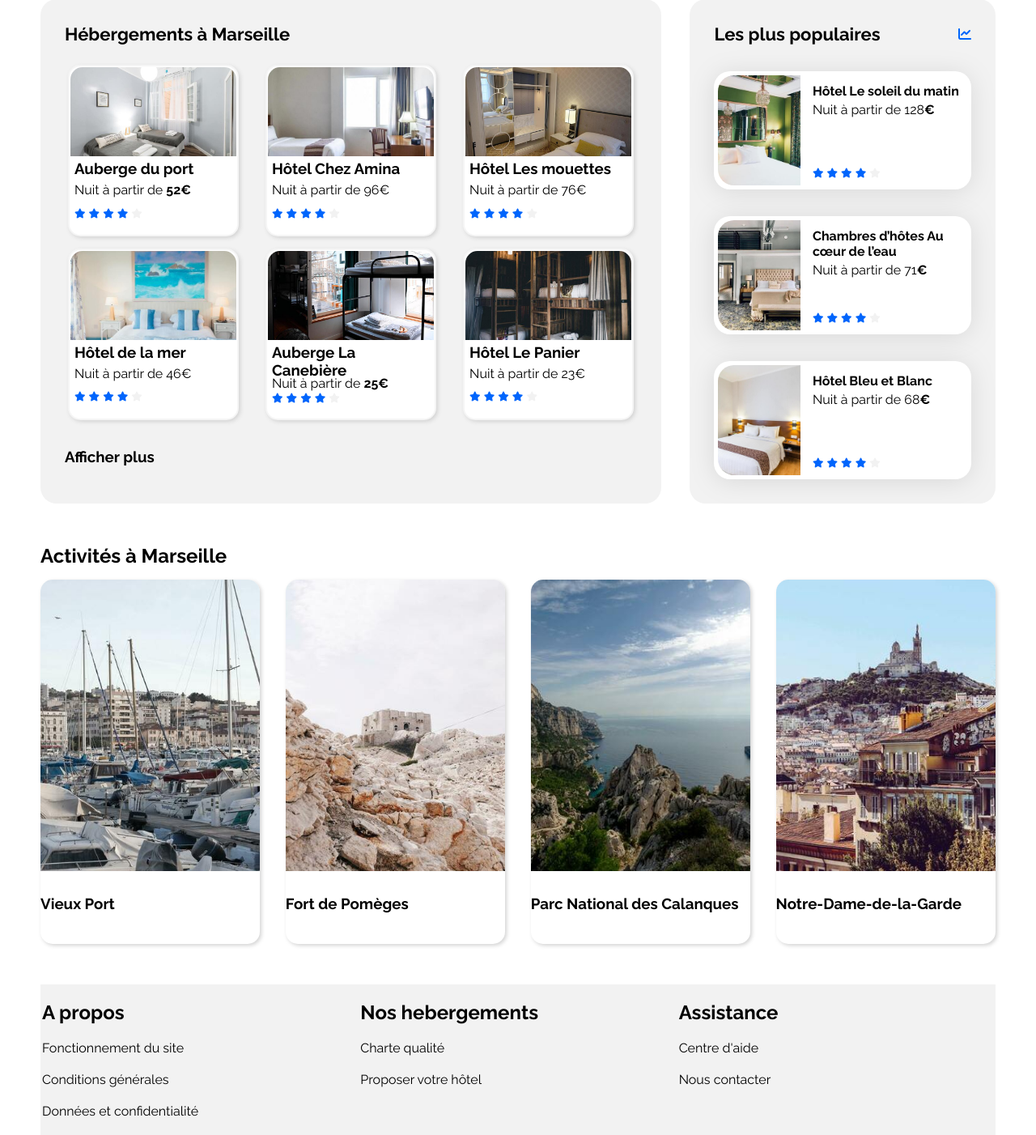
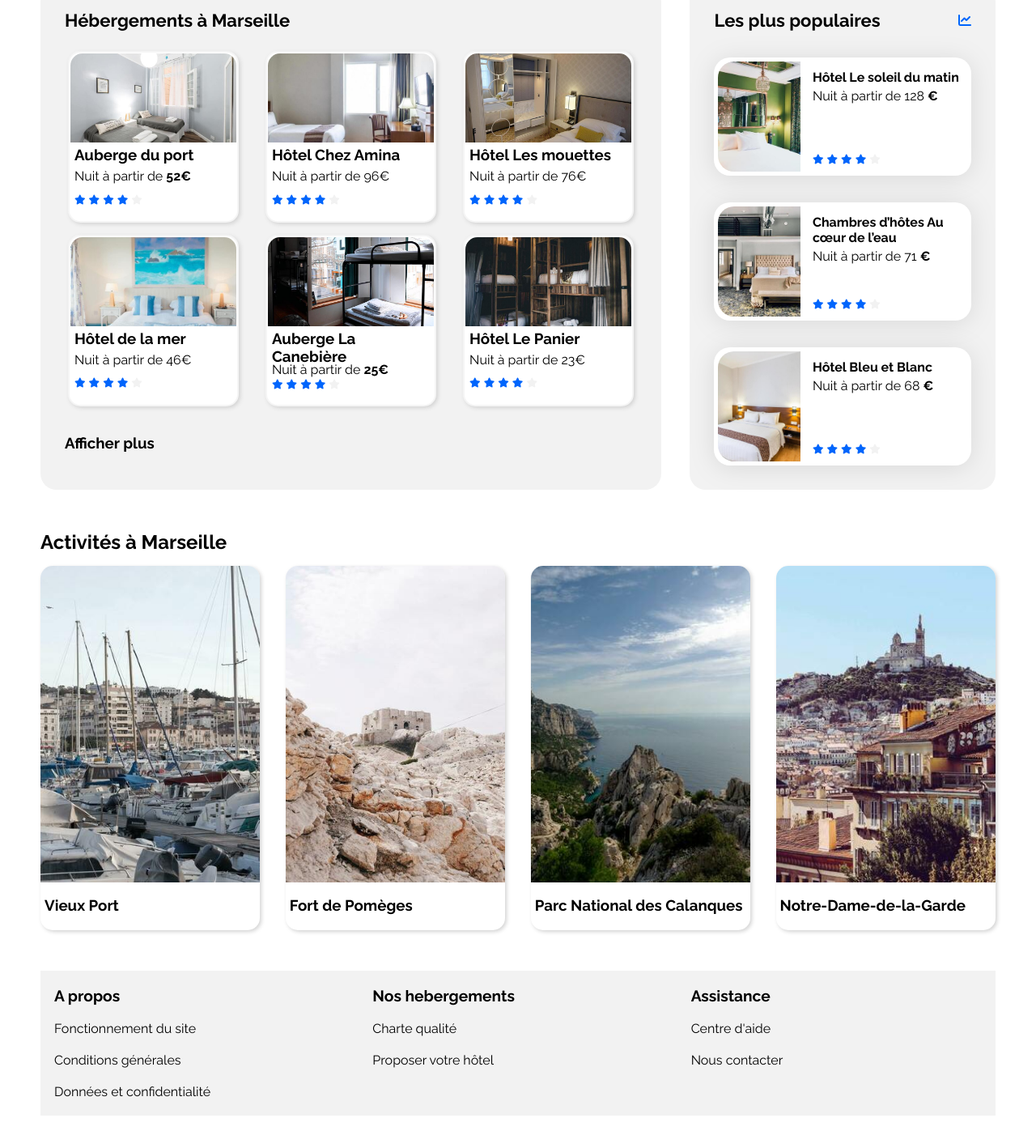
Before and after one commit to theowenger/oc_booki, a plain HTML site: page index.html in a window 1280 px wide. Shown: the part 448-1850 px from the top of the page at 81% size. After the commit the page ends 1826 px from the top, so only its background shows below. Drawn offline with Linux system fonts and the light colour scheme.

Commit message:
last fix css and semantic html

```diff
--- a/css/style.css
+++ b/css/style.css
@@ -50,6 +50,7 @@ html {
 
 .header-navigation a:hover {
     border-top: 2px #0065FC solid;
+    color: #0065FC;
 }
 
 body {
@@ -67,6 +68,11 @@ body {
 a {
     color: inherit;
     text-decoration: none;
+}
+
+h1 {
+    margin-bottom: 10px;
+    font-size: 1.5rem;
 }
 
 .title-description {
@@ -129,7 +135,18 @@ button .fa-magnifying-glass {
 .button-container {
     display: flex;
     flex-direction: row;
-    align-items: center;
+    align-items: baseline;
+    justify-content: baseline;
+    flex-wrap: wrap;
+}
+
+.button-container h2 {
+    font-size: 1.3rem;
+    margin-right: 5px;
+}
+
+.button-filter-container {
+    display: flex;
     flex-wrap: wrap;
 }
 
@@ -153,7 +170,7 @@ button .fa-magnifying-glass {
     padding: 15px;
     padding-left: 20px;
     padding-right: 20px;
-    margin: 20px;
+    margin: 10px;
     font-size: 1.1rem;
     cursor: pointer;
     font-family: raleway;
@@ -280,6 +297,10 @@ button .fa-magnifying-glass {
     box-shadow: 2px 2px 5px lightgray;
 }
 
+.boxLocation article {
+    height: 100%;
+}
+
 .boxLocation h3 {
     padding-left: 5px;
 }
@@ -398,12 +419,13 @@ button .fa-magnifying-glass {
     margin-bottom: 50px;
 }
 
-.box-activity {
+.box-activity ul {
     margin-top: 15px;
     display: flex;
     flex-direction: row;
     justify-content: space-between;
     align-items: center;
+    list-style-type: none;
 }
 
 .link-activity {
@@ -418,13 +440,23 @@ button .fa-magnifying-glass {
     box-shadow: 4px 4px 5px lightgray;
 }
 
+.link-activity article {
+    display: flex;
+    flex-direction: column;
+    justify-content: space-between;
+    height: 100%;
+}
+
 .link-activity h3 {
-    margin-top: 25px;
+
+    margin: 5px;
+    margin-bottom: 20px;
+    margin-top: 0px;
 }
 
 .imgActivity {
 
-    height: 80%;
+    height: 87%;
     width: 100%;
     border-radius: 15px 15px 0px 0px;
     object-fit: cover;
@@ -448,14 +480,16 @@ button .fa-magnifying-glass {
 
 .propos {
     width: 33%;
+    list-style-type: none;
 }
 
-.propos h2 {
+.propos li {
     margin-bottom: 20px;
+    padding-left: 15px;
 }
 
-.propos p {
-    margin-bottom: 20px;
+.propos li h2 {
+    font-size: 1.2rem;
 }
 
 
@@ -540,12 +574,6 @@ button .fa-magnifying-glass {
         padding-right: 15px;
     }
 
-    .localisation {
-        margin-left: auto;
-        margin-right: auto;
-        display: flex;
-        justify-content: center;
-    }
 
     button .fa-magnifying-glass {
         display: inline;
@@ -560,25 +588,26 @@ button .fa-magnifying-glass {
         padding-right: 10px;
     }
 
-    .button-container {
+    .containLocation {
         flex-direction: column;
+        width: 100%;
     }
 
-    .buttonFilter {
-        margin-top: 5px;
-        margin-bottom: 0;
-    }
-
-    .containLocation {
-        flex-direction: column;
+    .hebergements-and-populaires section {
+        padding: 5%;
     }
 
     .boxLocation {
-        width: 100%;
+        width: 98%;
         height: 300px;
+        margin: 0;
+        padding: 0;
+        margin-bottom: 20px;
+
     }
 
     .imgLocation {
+        width: 100%;
         height: 200px;
     }
 
@@ -590,7 +619,11 @@ button .fa-magnifying-glass {
         width: 100%;
     }
 
-    .box-activity {
+    .activity h2 {
+        padding-left: 20px;
+    }
+
+    .box-activity ul {
         flex-direction: column;
     }
 
@@ -610,8 +643,6 @@ button .fa-magnifying-glass {
         margin-right: auto;
     }
 
-    @media (max-width: 480px) {}
-
     @media (max-width: 386px) {
         .fa-location-dot {
             display: none;
--- a/index.html
+++ b/index.html
@@ -26,28 +26,44 @@
         <main>
             <div class="search-menu-container">
                 <div class="title-description">
-                    <h2>Trouvez votre hébergement pour des vacances de rêve</h2>
+                    <h1>Trouvez votre hébergement pour des vacances de rêve</h1>
                     <p>En plein centre-ville ou en pleine nature</p>
                 </div>
-                <nav class="localisation">
 
-                    <form method="post">
-
+                <form method="post" class="localisation">
                     <label for="research"><i class="fa-solid fa-location-dot"></i></label>
-                        <input type="text" name="research" id="research" class="search" placeholder="Marseille, France">
-                        <button class="buttonSearch"><span>Rechercher</span><i
-                                class="fa-solid fa-magnifying-glass"></i></button>
+                    <input type="text" name="research" id="research" class="search" placeholder="Marseille, France" />
+                    <button class="buttonSearch">
+                        <span>Rechercher</span>
+                        <i class="fa-solid fa-magnifying-glass"></i>
+                    </button>
                 </form>
 
-                </nav>
 
                 <div class="button-container">
-                    <h3>Filtres</h3>
-                    <button class="buttonFilter"><i
-                            class="fa-solid fa-money-bill-wave"></i><span>Économique</span></button>
-                    <button class="buttonFilter"><i class="fa-solid fa-person"></i><span>Familial</span></button>
-                    <button class="buttonFilter"><i class="fa-solid fa-heart"></i><span>Romantique</span></button>
-                    <button class="buttonFilter"><i class="fa-solid fa-fire"></i><span>Nos pépites</span></button>
+                    <h2>Filtres</h2>
+                    <div class="button-filter-container">
+                        <button class="buttonFilter">
+                            <i class="fa-solid fa-money-bill-wave"></i>
+                            <span>Économique</span>
+                        </button>
+                        <button class="buttonFilter">
+                            <i class="fa-solid fa-money-bill-wave"></i>
+                            <span>Économique</span>
+                        </button>
+                        <button class="buttonFilter">
+                            <i class="fa-solid fa-person"></i>
+                            <span>Familial</span>
+                        </button>
+                        <button class="buttonFilter">
+                            <i class="fa-solid fa-heart"></i>
+                            <span>Romantique</span>
+                        </button>
+                        <button class="buttonFilter">
+                            <i class="fa-solid fa-fire"></i>
+                            <span>Nos pépites</span>
+                        </button>
+                    </div>
                 </div>
 
                 <div class="information">
@@ -61,9 +77,9 @@
 
                     <h2 class=" location-title">Hébergements à Marseille</h2>
                     <div class="containLocation">
-                        <nav class="boxLocation">
-                            <a href="#"><img src="images/hebergements/fred-kleber.jpg" alt="Cannebiere"
-                                    class="imgLocation">
+                        <a href="#" class="boxLocation">
+                            <article>
+                                <img src="images/hebergements/fred-kleber.jpg" alt="Cannebiere" class="imgLocation">
                                 <div class="description-location">
                                     <h3>Auberge du port</h3>
                                     <p>Nuit à partir de <b>52€</b></p>
@@ -75,11 +91,11 @@
                                         <i class="fa-xs fa-solid fa-star neutral-star" aria-hidden="true"></i>
                                     </p>
                                 </div>
+                            </article>
                         </a>
-                        </nav>
-                        <nav class="boxLocation">
-                            <a href="#"><img src="images/hebergements/febrian-zakaria.jpg" alt="Hotel port"
-                                    class="imgLocation">
+                        <a href="#" class="boxLocation">
+                            <article>
+                                <img src="images/hebergements/febrian-zakaria.jpg" alt="Hotel port" class="imgLocation">
                                 <div class="description-location">
                                     <h3>Hôtel Chez Amina</h3>
                                     <p>Nuit à partir de 96€</p>
@@ -91,10 +107,11 @@
                                         <i class="fa-xs fa-solid fa-star neutral-star" aria-hidden="true"></i>
                                     </p>
                                 </div>
+                            </article>
                         </a>
-                        </nav>
-                        <nav class="boxLocation">
-                            <a href="#"><img src="images/hebergements/reisetopia.jpg" alt="Mouette" class="imgLocation">
+                        <a href="#" class="boxLocation">
+                            <article>
+                                <img src="images/hebergements/reisetopia.jpg" alt="Mouette" class="imgLocation">
                                 <div class="description-location">
                                     <h3>Hôtel Les mouettes</h3>
                                     <p>Nuit à partir de 76€</p>
@@ -106,11 +123,11 @@
                                         <i class="fa-xs fa-solid fa-star neutral-star" aria-hidden="true"></i>
                                     </p>
                                 </div>
+                            </article>
                         </a>
-                        </nav>
-                        <nav class="boxLocation">
-                            <a href="#"><img src="images/hebergements/annie-spratt.jpg" alt="Hotel mer"
-                                    class="imgLocation">
+                        <a href="#" class="boxLocation">
+                            <article>
+                                <img src="images/hebergements/annie-spratt.jpg" alt="Hotel mer" class="imgLocation">
                                 <div class="description-location">
                                     <h3>Hôtel de la mer</h3>
                                     <p>Nuit à partir de 46€</p>
@@ -122,10 +139,11 @@
                                         <i class="fa-xs fa-solid fa-star neutral-star" aria-hidden="true"></i>
                                     </p>
                                 </div>
+                            </article>
                         </a>
-                        </nav>
-                        <nav class="boxLocation">
-                            <a href="#"><img src="images/hebergements/marcus-loke.jpg" alt="panier" class="imgLocation">
+                        <a href="#" class="boxLocation">
+                            <article>
+                                <img src="images/hebergements/marcus-loke.jpg" alt="panier" class="imgLocation">
                                 <div class="description-location">
                                     <h3>Auberge La Canebière</h3>
                                     <p>Nuit à partir de <b>25€</b></p>
@@ -137,10 +155,11 @@
                                         <i class="fa-xs fa-solid fa-star neutral-star" aria-hidden="true"></i>
                                     </p>
                                 </div>
+                            </article>
                         </a>
-                        </nav>
-                        <nav class="boxLocation">
-                            <a href="#"><img src="images/hebergements/nicate-lee.jpg" alt="amina" class="imgLocation">
+                        <a href="#" class="boxLocation">
+                            <article>
+                                <img src="images/hebergements/nicate-lee.jpg" alt="amina" class="imgLocation">
                                 <div class="description-location">
                                     <h3>Hôtel Le Panier</h3>
                                     <p>Nuit à partir de 23€</p>
@@ -152,8 +171,8 @@
                                         <i class="fa-xs fa-solid fa-star neutral-star" aria-hidden="true"></i>
                                     </p>
                                 </div>
+                            </article>
                         </a>
-                        </nav>
                     </div>
                     <h3 class="display-more">Afficher plus</h3>
 
@@ -172,7 +191,9 @@
                                 <div class="card-content">
                                     <div class="card-txt">
                                         <h3 class="card-title">Hôtel Le soleil du matin</h3>
-                                        <p class="card-subtitle">Nuit à partir de 128<span class="euro">€</span></p>
+                                        <p class="card-subtitle">Nuit à partir de 128
+                                            <span class="euro">€</span>
+                                        </p>
                                     </div>
                                     <div class="card-rating">
                                         <i class="fa-xs fa-solid fa-star" aria-hidden="true"></i>
@@ -192,7 +213,9 @@
                                 <div class="card-content">
                                     <div class="card-txt">
                                         <h3 class="card-title">Chambres d’hôtes Au cœur de l’eau</h3>
-                                        <p class="card-subtitle">Nuit à partir de 71<span class="euro">€</span></p>
+                                        <p class="card-subtitle">Nuit à partir de 71
+                                            <span class="euro">€</span>
+                                        </p>
                                     </div>
                                     <div class="card-rating">
                                         <i class="fa-xs fa-solid fa-star" aria-hidden="true"></i>
@@ -212,7 +235,9 @@
                                 <div class="card-content">
                                     <div class="card-txt">
                                         <h3 class="card-title">Hôtel Bleu et Blanc</h3>
-                                        <p class="card-subtitle">Nuit à partir de 68<span class="euro">€</span></p>
+                                        <p class="card-subtitle">Nuit à partir de 68
+                                            <span class="euro">€</span>
+                                        </p>
                                     </div>
                                     <div class="card-rating">
                                         <i class="fa-xs fa-solid fa-star" aria-hidden="true"></i>
@@ -230,48 +255,86 @@
             </div>
             <div class="activity" id="activity">
                 <h2>Activités à Marseille</h2>
-                <article class="box-activity">
-                    <a href="#" class="link-activity">
-                        <img src="images/activites/reno-laithienne.jpg" alt="vieux port" class="imgActivity">
+                <section class="box-activity">
+                    <ul>
+                        <li class="link-activity">
+                            <a href="#">
+                                <article>
+                                    <img src="images/activites/reno-laithienne.jpg" alt="vieux port"
+                                        class="imgActivity">
                                     <h3>Vieux Port</h3>
+                                </article>
                             </a>
-                    <a href="#" class="link-activity">
+                        </li>
+
+                        <li class="link-activity">
+                            <a href="#">
+                                <article>
                                     <img src="images/activites/paul-hermann.jpg" alt="fort pomeges" class="imgActivity">
                                     <h3>Fort de Pomèges</h3>
+                                </article>
                             </a>
-                    <a href="#" class="link-activity">
-                        <img src="images/activites/kilyan-sockalingum.jpg" alt="Calanques" class="imgActivity">
+                        </li>
+                        <li class="link-activity">
+                            <a href="#">
+                                <article>
+                                    <img src="images/activites/kilyan-sockalingum.jpg" alt="Calanques"
+                                        class="imgActivity">
                                     <h3>Parc National des Calanques</h3>
+                                </article>
                             </a>
-
-                    <a href="#" class="link-activity">
+                        </li>
+                        <li class="link-activity">
+                            <a href="#">
+                                <article>
                                     <img src="images/activites/florian-wehde.jpg" alt="notre Notre-Dame-de-la-Garde"
                                         class="imgActivity">
                                     <h3>Notre-Dame-de-la-Garde</h3>
+                                </article>
                             </a>
-                </article>
+                        </li>
+                    </ul>
+                </section>
 
             </div>
             <footer class="bottomPage">
                 <div class="bottom__container">
-                    <nav class="propos">
+                    <ul class="propos">
+                        <li>
                             <h2>A propos</h2>
-                        <p>Fonctionnement du site</p>
-                        <p>Conditions générales</p>
-                        <p>Données et confidentialité</p>
-                    </nav>
+                        </li>
+                        <li>
+                            <a>Fonctionnement du site</a>
+                        </li>
+                        <li>
+                            <a>Conditions générales</a>
+                        </li>
+                        <li><a>Données et confidentialité</a>
+                        </li>
+                    </ul>
 
-                    <nav class="propos">
+                    <ul class="propos">
+                        <li>
                             <h2>Nos hebergements</h2>
-                        <p>Charte qualité</p>
-                        <p>Proposer votre hôtel</p>
-                    </nav>
+                        </li>
+                        <li><a>Charte qualité</a>
+                        </li>
+                        <li>
+                            <a>Proposer votre hôtel</a>
+                        </li>
+                    </ul>
 
-                    <nav class="propos">
+                    <ul class="propos">
+                        <li>
                             <h2>Assistance</h2>
-                        <p>Centre d'aide</p>
-                        <p>Nous contacter</p>
-                    </nav>
+                        </li>
+                        <li>
+                            <a>Centre d'aide</a>
+                        </li>
+                        <li>
+                            <a>Nous contacter</a>
+                        </li>
+                    </ul>
                 </div>
             </footer>
 
```
Also changed, not shown: 1 other file. Lines whose indentation alone changed are shown as unchanged.
